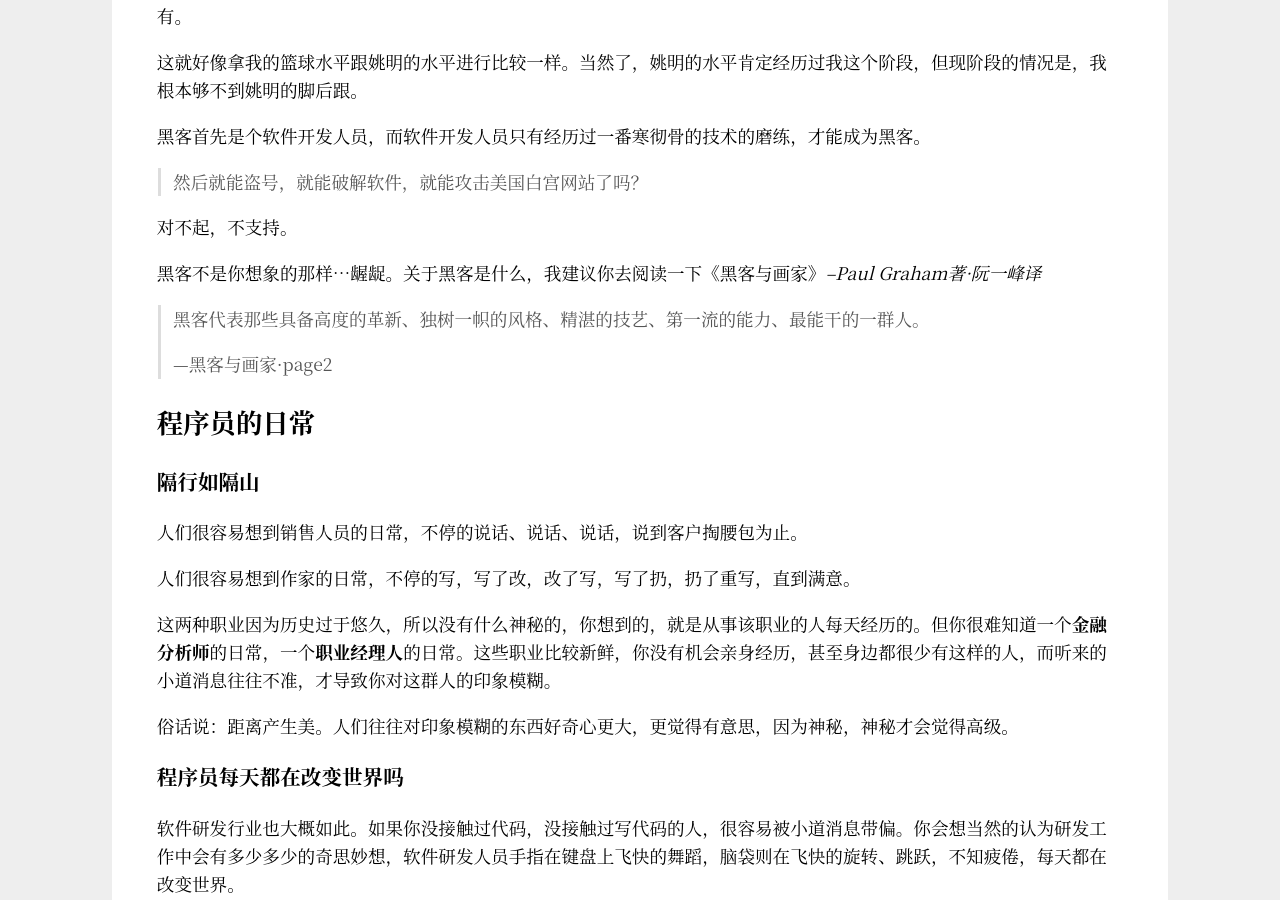
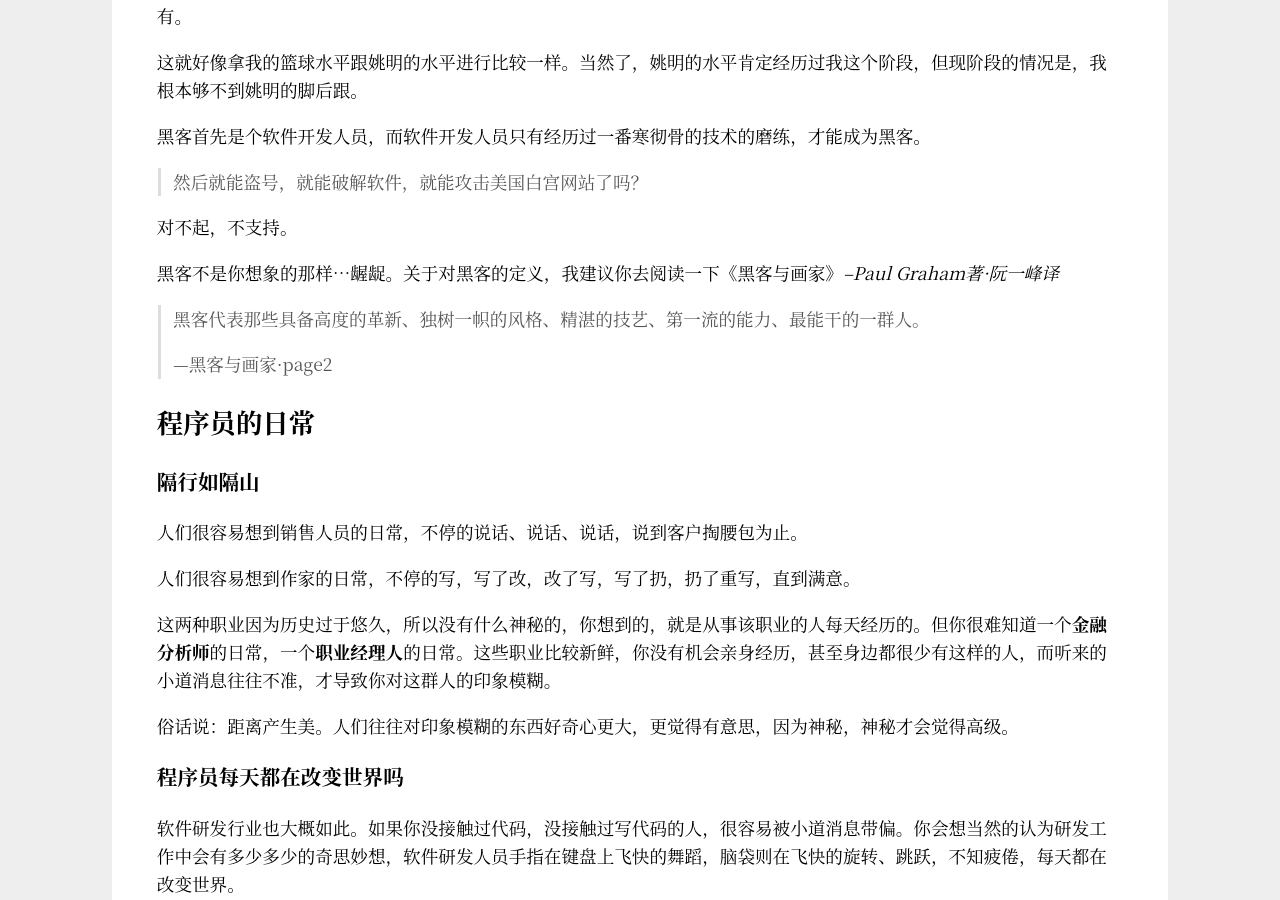
Before and after one commit to Haiyung/haiyung.github.io, a Jekyll site: the page built from _posts/2019-10-24-the-programmer-you-understand-and-the-programmer-I-understand-part-one.md, in a window 1280 px wide and 900 px high, scrolled down 2114 px. Built offline with Jekyll 4.4.1, drawn with Linux system fonts in a browser that asks for light colours.

Commit message:
article: update article

```diff
--- a/_posts/2019-10-24-the-programmer-you-understand-and-the-programmer-I-understand-part-one.md
+++ b/_posts/2019-10-24-the-programmer-you-understand-and-the-programmer-I-understand-part-one.md
@@ -63,7 +63,7 @@ __Contents__
 
 对不起，不支持。
 
-黑客不是你想象的那样…龌龊。关于黑客是什么，我建议你去阅读一下《黑客与画家》_--Paul Graham著·阮一峰译_
+黑客不是你想象的那样…龌龊。关于对黑客的定义，我建议你去阅读一下《黑客与画家》_--Paul Graham著·阮一峰译_
 
 >黑客代表那些具备高度的革新、独树一帜的风格、精湛的技艺、第一流的能力、最能干的一群人。
 >
```
